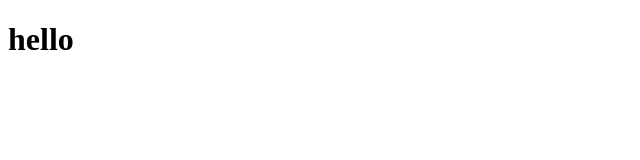
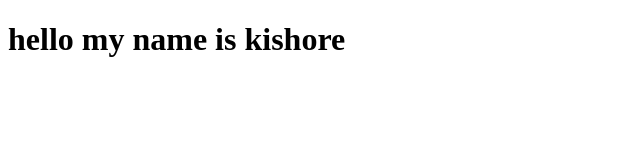
Before and after one commit to kishore2005/PORTFOLIO, a plain HTML site: page index.html in a window 1280 px wide. Shown: the whole page, without its empty margins (0-640 px from the left). Drawn offline with Linux system fonts and the light colour scheme.

Commit message:
Update index.html

```diff
--- a/index.html
+++ b/index.html
@@ -6,6 +6,6 @@
     <title>PORTFOLIO</title>
 </head>
 <body>
-    <h1>hello</h1>
+    <h1>hello my name is kishore</h1>
 </body>
 </html>
```
